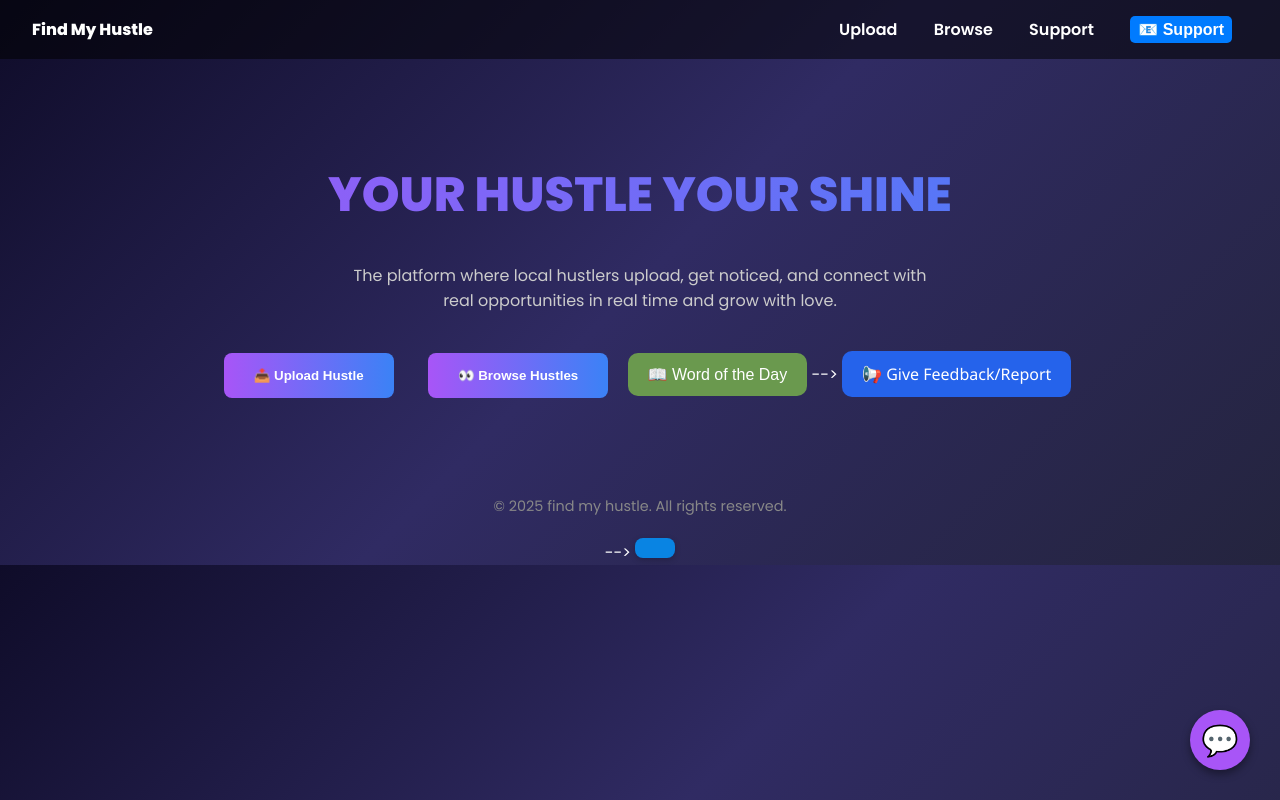
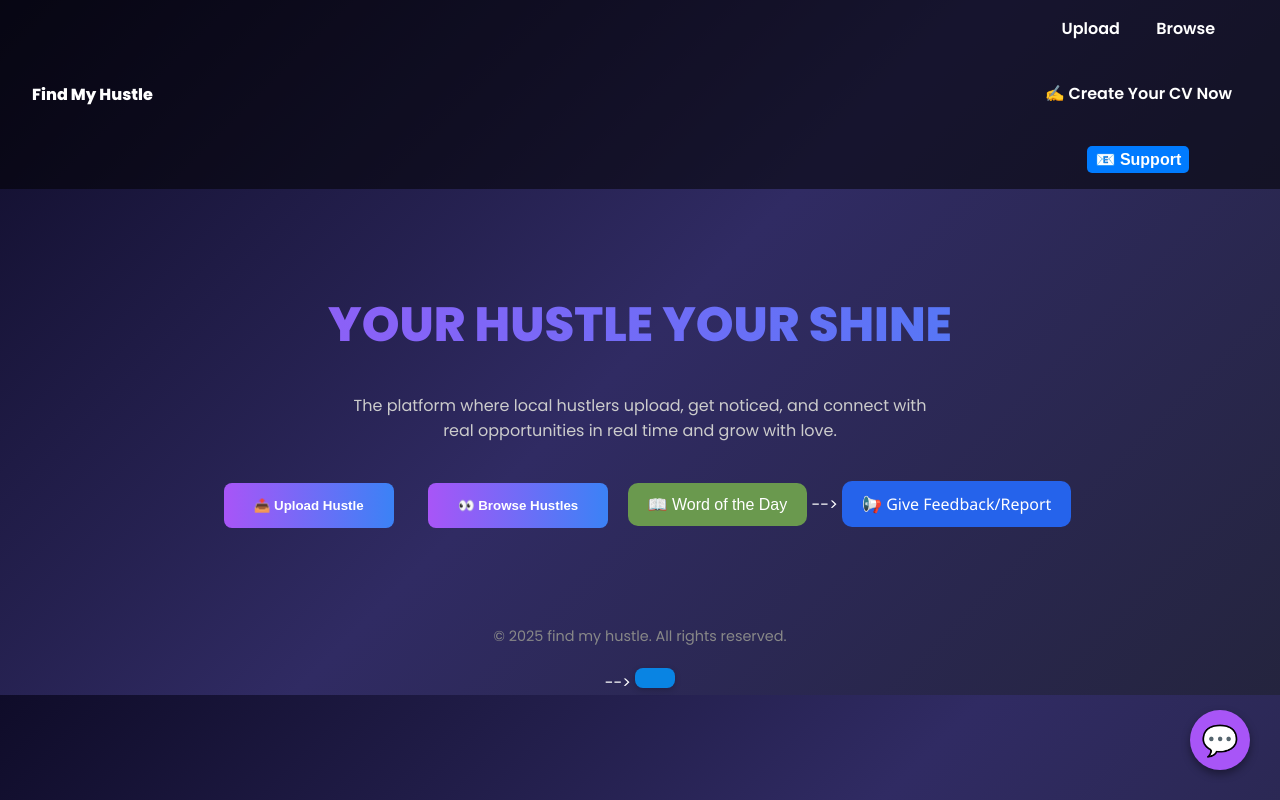
Before and after one commit to BakangMolamu/findmyhustle, a plain HTML site: page index.html in a window 1280 px wide. Drawn offline with Linux system fonts and the light colour scheme; no server answers.

Commit message:
Update index.html

```diff
--- a/index.html
+++ b/index.html
@@ -192,7 +192,11 @@
                                                                                                                                                                                                                                                                                                                                                                                                                                                                                                                                                                                                                                                                                                       <div>
                                                                                                                                                                                                                                                                                                                                                                                                                                                                                                                                                                                                                                                                                                             <a href="#" onclick="showQR(event)">Upload</a>
                                                                                                                                                                                                                                                                                                                                                                                                                                                                                                                                                                                                                                                                                                                   <a href="#" onclick="showTerms(event)">Browse</a>
-                                                                                                                                                                                                                                                                                                                                                                                                                                                                                                                                                                                                                                                                                                                        <a href="support.html">Support</a>
+                                                                                                                                                                                                                                                                                                                                                                                                                                                                                                                                                                                                                                                                                                                        <div style="text-align: center; margin: 40px 0;">
+    <a href="create-cv.html" class="create-cv-btn">✍️ Create Your CV Now</a>
+                                                                                                                                                                                                                                                                                                                                                                                                                                                                                                                                                                                                                                                                                                                        </div>
+
+
                                                                                                                                                                                                                                                                                                                                                                                                                                                                                                                                                                                                                                                                                                                         <a href="mailto:maolady401@gmail.com" style="
                                                                                                                                                                                                                                                                                                                                                                                                                                                                                                                                                                                                                                                                                                                           display: inline-block;
                                                                                                                                                                                                                                                                                                                                                                                                                                                                                                                                                                                                                                                                                                                             padding: 4px 8px;
```
